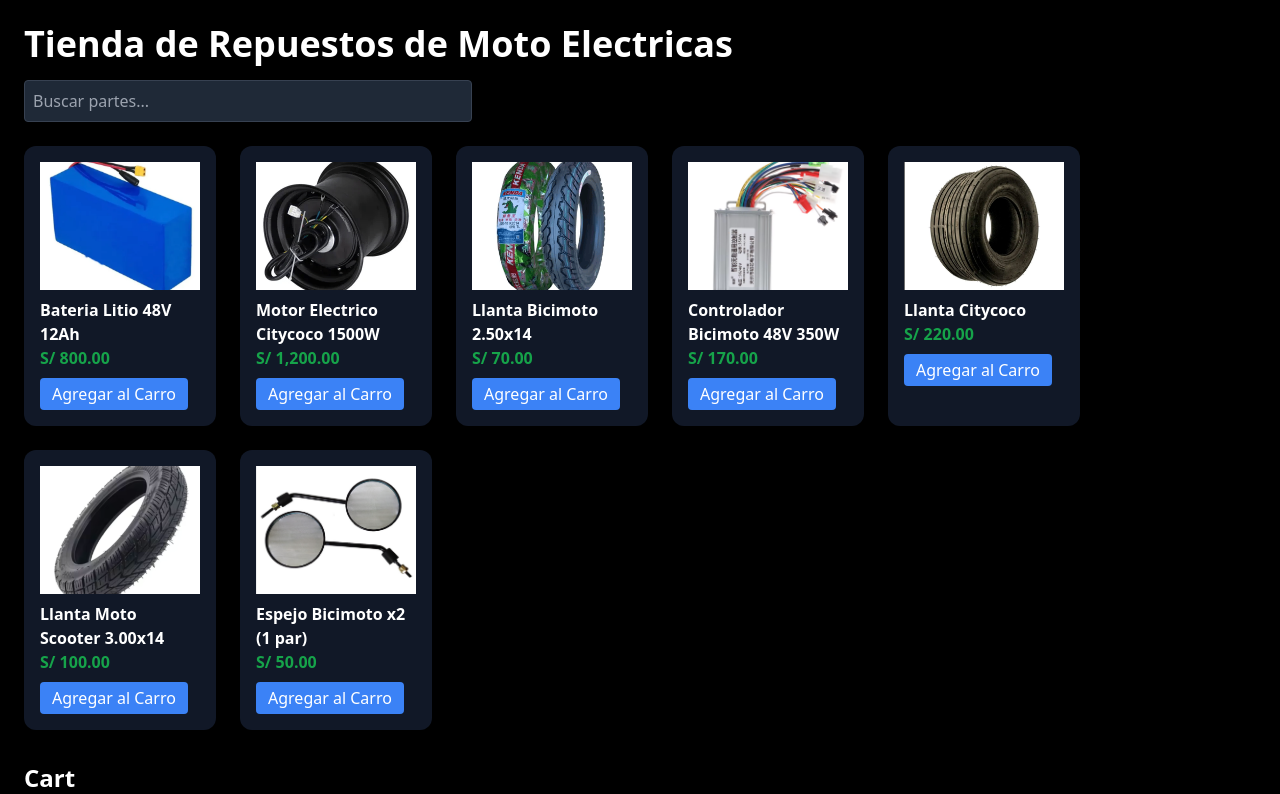
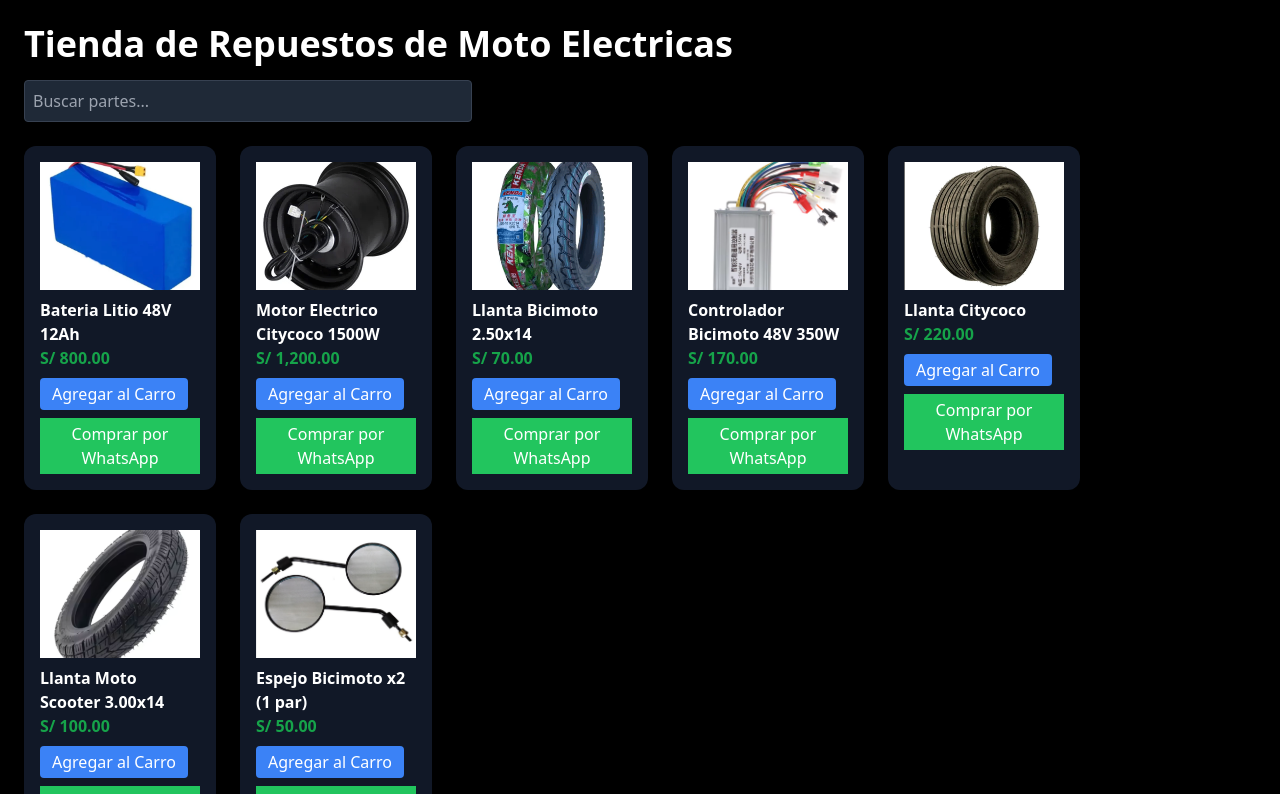
Before and after one commit to JORGEINGABRA/spare-parts-store, a Next.js app: page / in a window 1280 px wide. Shown: the top 794 px of the page. Built offline with nearby package versions, Linux system fonts and the light colour scheme.

Commit message:
Update my button

```diff
--- a/app/SparePartsApp.js
+++ b/app/SparePartsApp.js
@@ -96,22 +96,34 @@ export default function SparePartsApp() {
     />
 
     <div className="flex gap-6 flex-wrap">
-      {filteredProducts.map((product) => (
-        <div
-          key={product.id}
-          className="bg-gray-900 p-4 rounded-xl shadow-md w-48"
-        >
+      {filteredProducts.map((product) => {
+        const phoneNumber = "51985776343";
+
+        const message = `Hola, estoy interesado en ${product.name} - S/${product.price}`;
+        const whatsappLink = `https://wa.me/${phoneNumber}?text=${encodeURIComponent(message)}`;
+
+        return (
+        <div key={product.id}
+          className="bg-gray-900 p-4 rounded-xl shadow-md w-48">
           <img src={product.image} className="w-full h-32 object-cover mb-2" />
           <h2 className="font-bold">{product.name}</h2>
           <p className="text-green-600 font-semibold">{formatPrice(product.price)}</p>
+
           <button
             className="mt-2 bg-blue-500 text-white px-3 py-1 rounded hover:bg-blue-600"
             onClick={() => addToCart(product)}
           >
             Agregar al Carro
           </button>
+
+          <a href={whatsappLink} target="_blank">
+            <button className="mt-2 bg-green-500 text-white px-3 py-1">
+              Comprar por WhatsApp
+            </button>
+          </a>
         </div>
-      ))}
+      );
+    })}
     </div>
 
     <h2 className="text-2xl font-bold mt-8">Cart</h2>
```
